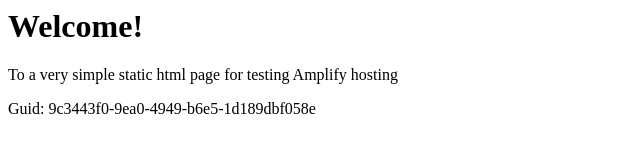
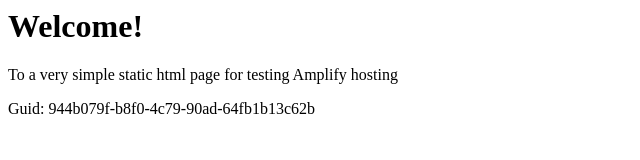
Before and after one commit to aws-aemilia-pdx/Github-PR-Commit-Integration-Test-DoNotTouch-GitHubWebhookPushCanaryTest-v1-beta-us-west-2, a website: page src/index.html in a window 1280 px wide. Shown: the full height of the page, 0-640 px from the left. Drawn offline with Linux system fonts and the light colour scheme.

Commit message:
commit from integ tests

```diff
--- a/src/index.html
+++ b/src/index.html
@@ -12,6 +12,6 @@
 <body>
     <h1>Welcome!</h1>
     <p>To a very simple static html page for testing Amplify hosting</p>
-    <p>Guid: 9c3443f0-9ea0-4949-b6e5-1d189dbf058e</p></body>
+    <p>Guid: 944b079f-b8f0-4c79-90ad-64fb1b13c62b</p></body>
 
 </html>
```
